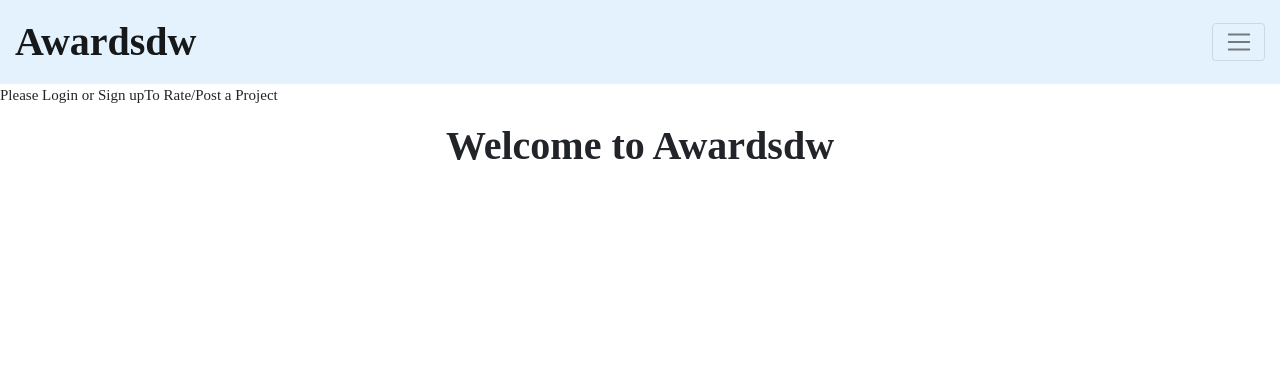
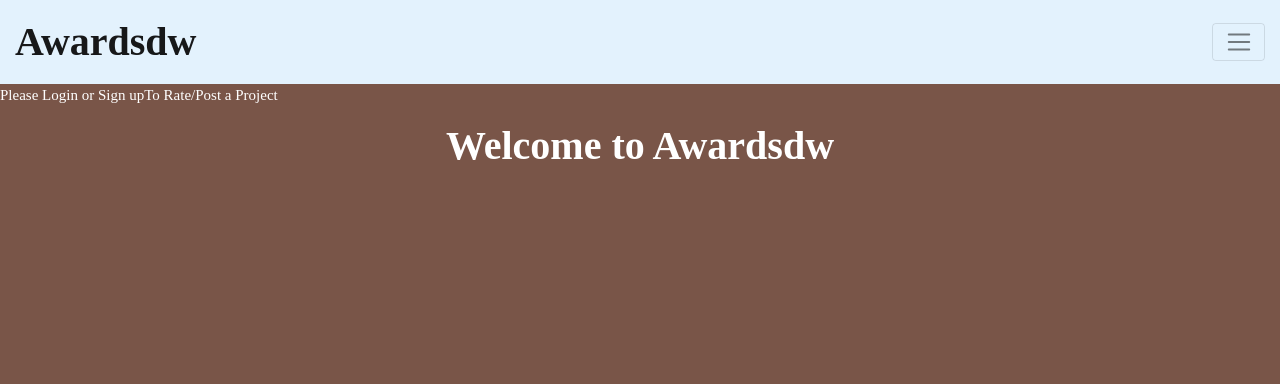
Before and after one commit to derriqo/Awardsdw, a Django app: page / in a window 1280 px wide. Shown: the top 384 px of the page. Run offline with Django 3.2, Linux system fonts and the light colour scheme; data that the repository does not hold is empty; some libraries are stand-ins or nearby versions; some web fonts are replaced.

Commit message:
Additional styling

```diff
--- a/trophy/templates/base.html
+++ b/trophy/templates/base.html
@@ -14,7 +14,7 @@
 
   <title >{% block title %}Awards{% endblock %}</title>
 </head>
-<body>
+<body class="w3-brown">
   <div >
     <nav class="navbar navbar-light" style="background-color: #e3f2fd; font-family: 'Enriqueta', serif; font-size: 40px;">
         <a class="navbar-brand" href="{% url 'home' %}" style="text-align: center; font-size: 40px;"><strong>Awardsdw</strong> </a>
@@ -55,7 +55,7 @@
     {% endblock %}
   </main>
 
-  <script src="https://code.jquery.com/jquery-3.3.1.slim.min.js"integrity="sha384-q8i/X+965DzO0rT7abK41JStQIAqVgRVzpbzo5smXKp4\YfRvH+8abtTE1Pi6jizo"crossorigin="anonymous"></script>
+ <script src="https://code.jquery.com/jquery-3.3.1.slim.min.js"integrity="sha384-q8i/X+965DzO0rT7abK41JStQIAqVgRVzpbzo5smXKp4\YfRvH+8abtTE1Pi6jizo"crossorigin="anonymous"></script>
   <script src="https://cdnjs.cloudflare.com/ajax/libs/popper.js/\1.14./umd/popper.min.js"integrity="sha384-ZMP rVo mIykV+ + J UJ46jBk WLaUAdn689aCwoqbB\JiSnjAK/l WvCWPIPm49"crossorigin="anonymous"></script>
   <script src="https://stackpath.bootstrapcdn.com/bootstrap/4.1.3/\js/bootstrap.min.js"integrity="sha384-ChfqqxuZUCnJSK3+MXmPNIyE6ZbWh2IMqE241rYiqJxyMiZ\6OW/JmZQ5stwEULTy"crossorigin="anonymous"></script>
 </div>
--- a/trophy/templates/index.html
+++ b/trophy/templates/index.html
@@ -9,25 +9,24 @@
 {% endif %}
     <h1 style="text-align: center; font-family: 'Enriqueta', serif; font-size: 40px;"><strong>Welcome to Awardsdw</strong> </h1>
 
-    <div class="row">
-      <div class="col-md-1"></div>
-      <div class="col-md-8">
+    <div class="w3-row">
+
         {% for project in projects %}
 
-        <div class="card" style="width:400px">
-          <img class="card-img-top" src="{{project.projo_pic.url}}" alt="Card image">
-          <div class="card-body">
-            <h4 class="card-title">John Doe</h4>
-            <p class="card-text">Some example text.</p>
-            <a href="#" class="btn btn-primary">See Profile</a>
+        <div class="w3-col l3  w3-card w3-margin" >
+          <img class="w3-image" src="{{project.projo_pic.url}}" alt="Card image">
+          <div class="w3-container w3-white">
+            <h4 class="w3-center">John Doe</h4>
+            <p >Some example text.</p>
+            <div class="w3-center" ><a href="#" class="w3-button w3-margin-bottom w3-blue">See Profile</a></div>
+
           </div>
         </div>
 
       {% endfor %}
 
       </div>
-      <div class="col-md-1"></div>
-    </div>
+
 
 
 {% endblock %}
```
Also changed, not shown: media/projo-pic/Comfort_Zone_fj3Wn8D.png (added).
